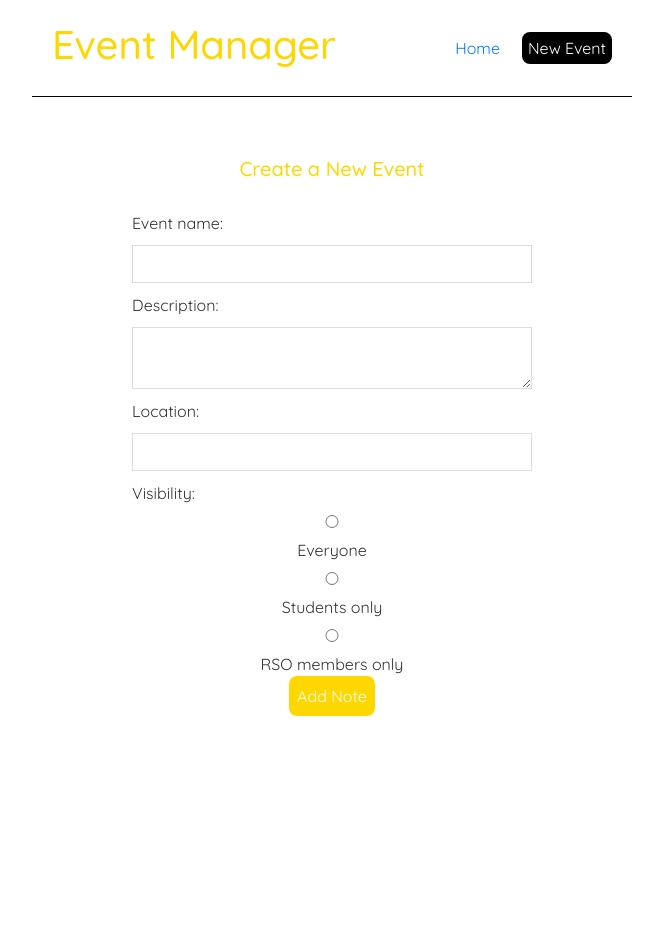
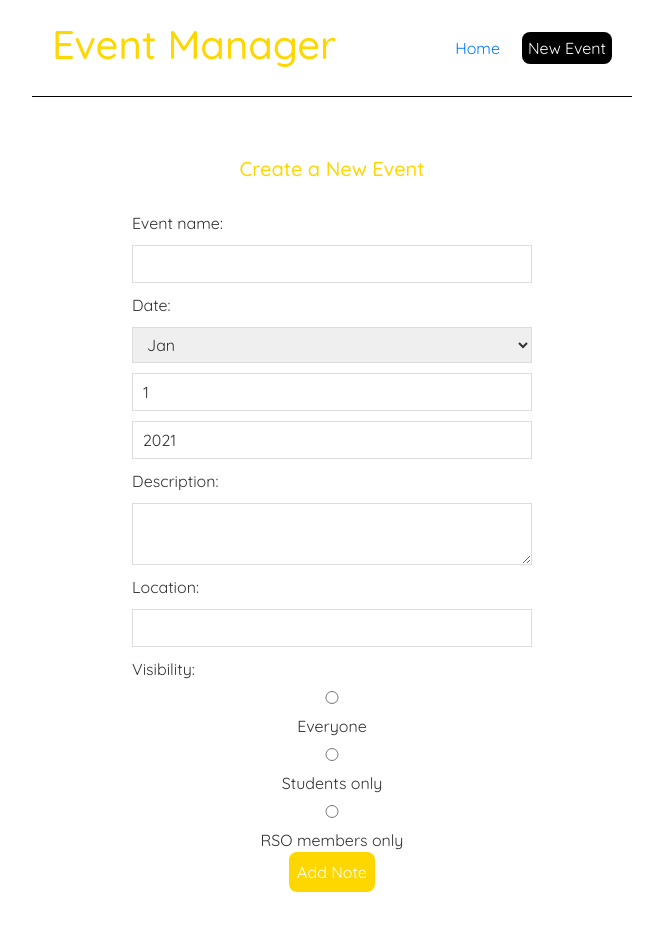
Before and after one commit to davidthecolorbrown/univ_event_organizer-4710, a React (Create React App) app in the folder frontend/: page /create in a window 1280 px wide. Shown: the top 930 px of the page, without its empty margins (308-971 px from the left). Before the commit the page ends 800 px from the top, so only its background shows below. Built offline with nearby package versions, Linux system fonts and the light colour scheme; the HTML template or start-up script is replaced by a standard one.

Commit message:
Added date picker

```diff
--- a/frontend/src/Create.js
+++ b/frontend/src/Create.js
@@ -11,10 +11,17 @@ const Create = () => {
   const [type, setType] = useState('public');
   const history = useHistory();
 
+  const [month, setMonth] = useState(1);
+  const [day, setDay] = useState(1);
+  const [year, setYear] = useState(2021);
+
   // Type constants.
   const publicType = 0;
   const privateType = 1;
   const rsoType = 2;
+
+  // Valid maximum date per month.
+  const monthMax = [31, 29, 31, 30, 31, 30, 31, 31, 30, 31, 30, 31];
 
   // Add a new event to the database.
   const handleSubmit = (e) => {
@@ -46,6 +53,26 @@ const Create = () => {
     })
   }
 
+  // calcMaxDay - Calculate the maximum day value allowed.
+  const calcMaxDay = () =>
+  {
+    // Check leap year conditions if February.
+    if(month === 2)
+    {
+
+      if (year % 4 !== 0)
+        return 28;
+      else if (year % 100 !== 0)
+        return 29;
+      else if (year % 400 !== 0)
+        return 28;
+      else
+        return 29;
+    }
+    else
+      return monthMax[month - 1];
+  }
+
   // Return the page.
   return (
     <div className="create">
@@ -57,6 +84,38 @@ const Create = () => {
           required
           value={name}
           onChange={(e) => setName(e.target.value)}
+        />
+        <label>Date:</label>
+        <select
+          value={month}
+          onChange={(e) => setMonth(parseInt(e.target.value))}
+        >
+          <option value="1">Jan</option>
+          <option value="2">Feb</option>
+          <option value="3">Mar</option>
+          <option value="4">Apr</option>
+          <option value="5">May</option>
+          <option value="6">Jun</option>
+          <option value="7">Jul</option>
+          <option value="8">Aug</option>
+          <option value="9">Sept</option>
+          <option value="10">Oct</option>
+          <option value="11">Nov</option>
+          <option value="12">Dec</option>
+        </select>
+        <input
+          value={day}
+          onChange={(e) => setDay(e.target.value)}
+          type="number"
+          min="1"
+          max={calcMaxDay()}
+        />
+        <input
+          value={year}
+          onChange={(e) => setYear(e.target.value)}
+          type="number"
+          defaultValue="2021"
+          min="1"
         />
         <label>Description:</label>
         <textarea
```
